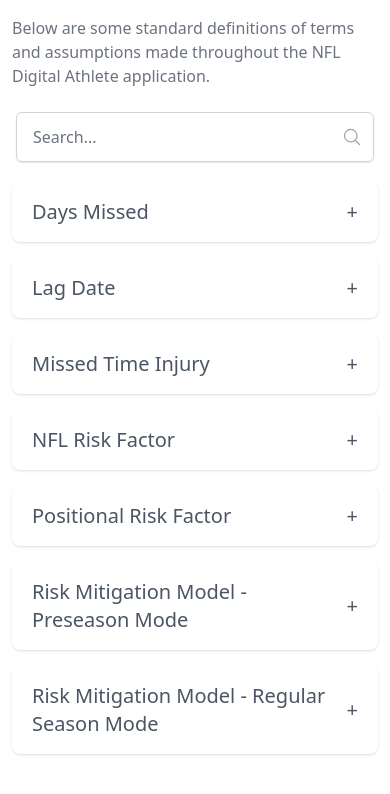
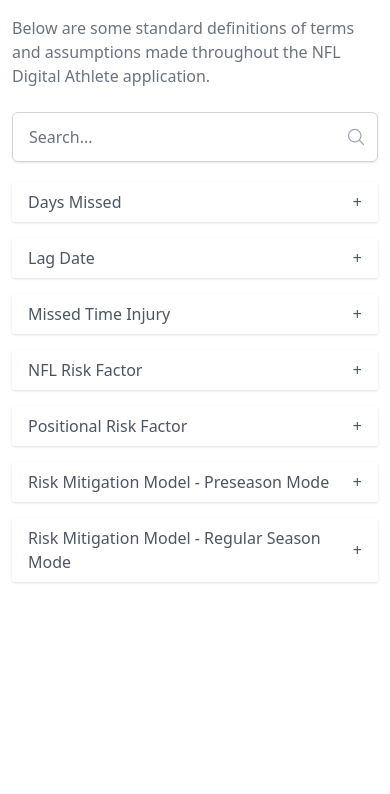
Before and after one commit to bhuddleston-biocorellc/digital-athlete-glossary, a website built with Parcel: page index.html in a window 390 px wide. Built offline with nearby package versions, Linux system fonts and the light colour scheme.

Commit message:
resize fonts and margin

```diff
--- a/index.html
+++ b/index.html
@@ -51,7 +51,7 @@
         }
       }">
         <div class="flex flex-row align-center justify-center my-5">
-          <div class="relative mt-1 mx-4 rounded-md shadow-sm w-full md:w-64">
+          <div class="relative mt-1 mx-3 rounded-sm shadow-sm w-full md:w-64">
             <input x-model="search" placeholder="Search..." class="w-full mx-auto appearance-none rounded-md border border-gray-300 bg-white py-3 px-4 text-base text-gray-900 placeholder-gray-500 shadow-sm focus:border-slate-700 focus:placeholder-gray-400 focus:outline-none focus:ring-slate-700">
             <div class="pointer-events-none absolute inset-y-0 right-0 flex items-center pr-3">
               <!-- Heroicon name: magnifying-glass -->
@@ -62,8 +62,8 @@
           </div>
         </div>
         <template x-for="item in filteredItems" :key="item.id">
-          <div x-data="{ open: false }" class="rounded-lg bg-white shadow mb-4 mx-3 px-3">
-            <a @click="open = ! open" class="flex w-full items-center justify-between px-2 py-4 text-xl text-gray-600">
+          <div x-data="{ open: false }" class="rounded-sm bg-white shadow mb-4 mx-3 px-2">
+            <a @click="open = ! open" class="flex w-full items-center justify-between px-2 py-2 text-md text-gray-600">
               <span x-text="item.id"></span>
               <span x-show="open" aria-hidden="true" class="ml-4">&minus;</span>
               <span x-show="!open" aria-hidden="true" class="ml-4">&plus;</span>
```
Also changed, not shown: dist/styles.css.
